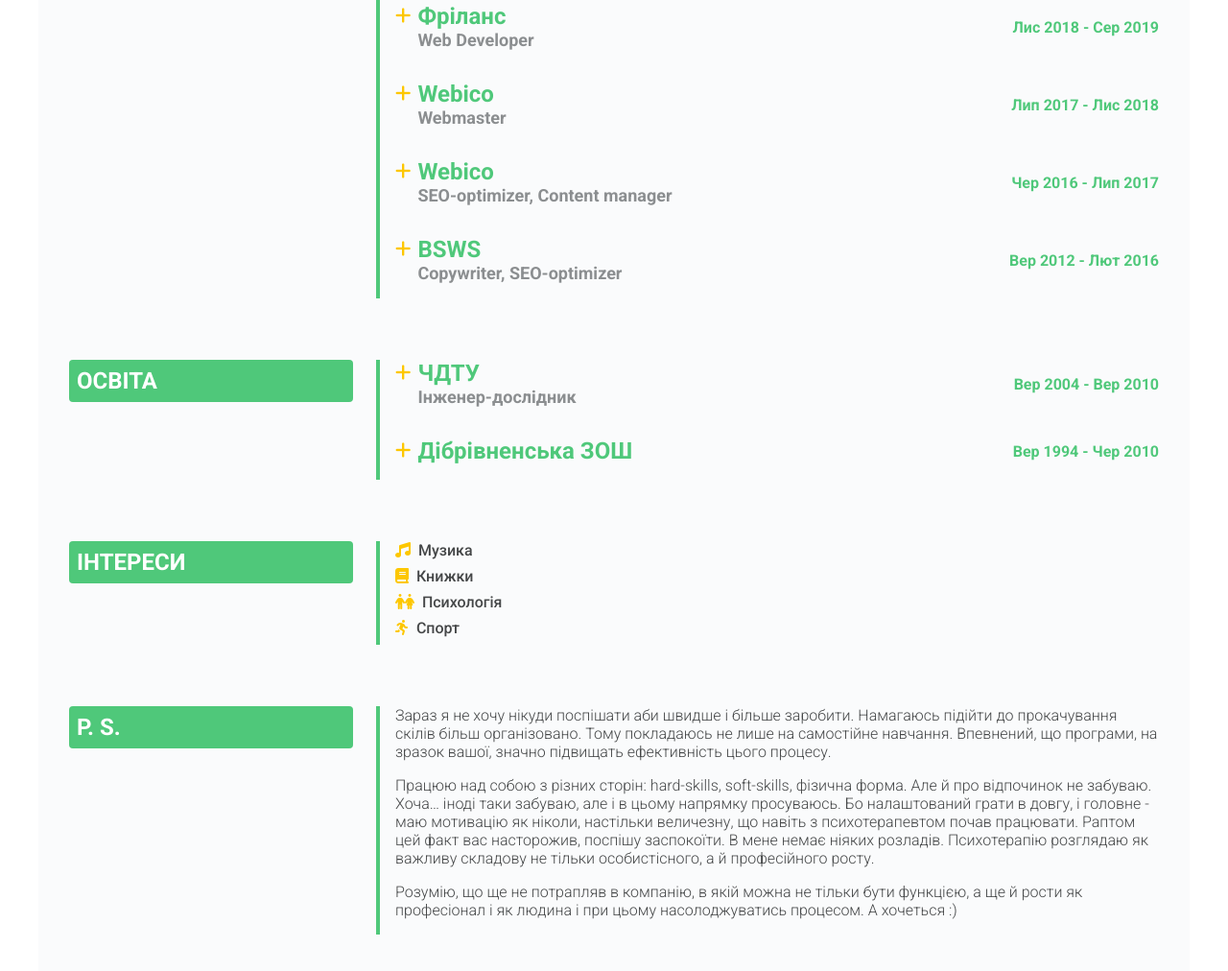
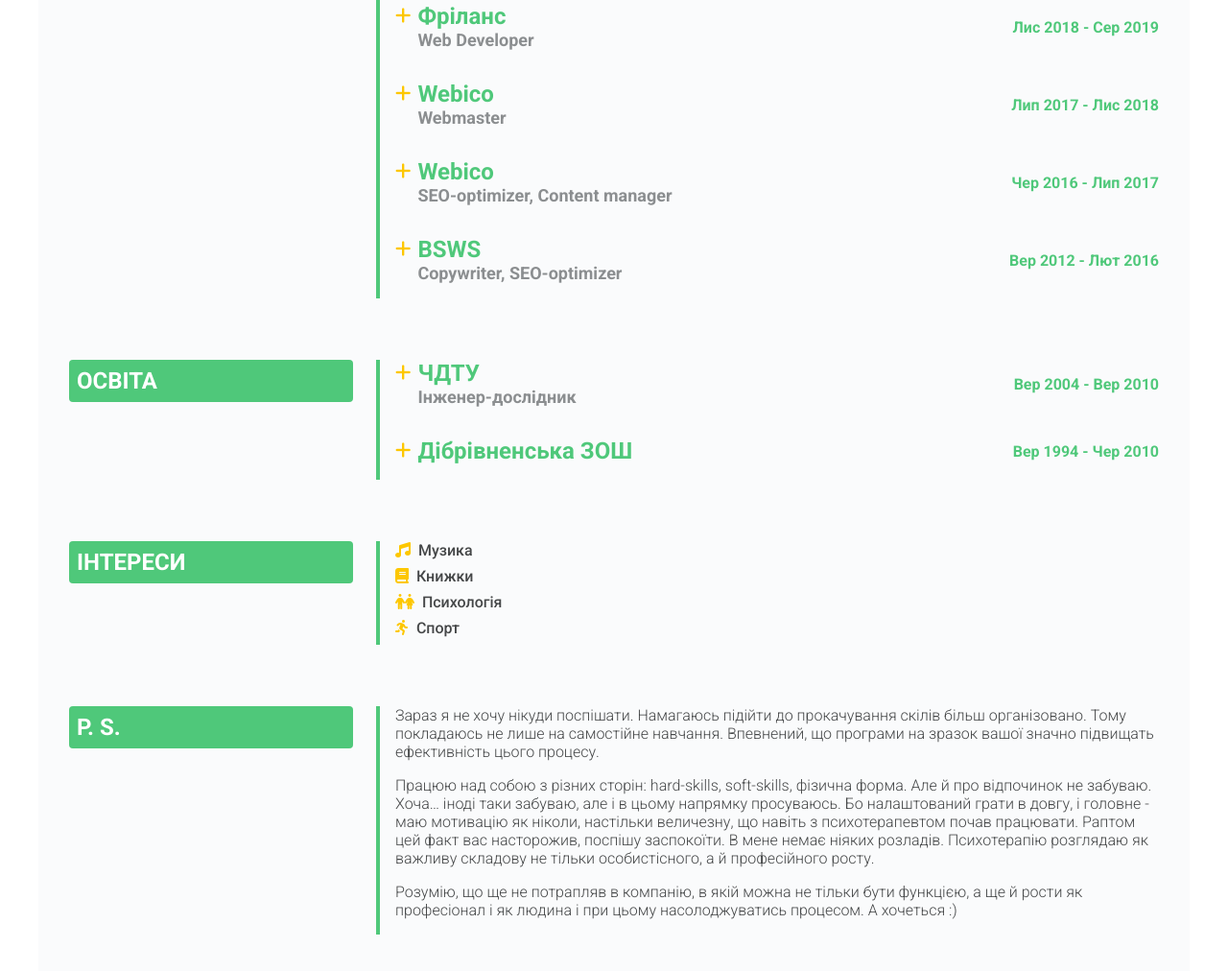
Before and after one commit to defender-8/my-cv, a plain HTML site: page index.html in a window 1280 px wide. Shown: the part 846-1858 px from the top of the page at 96% size. Drawn offline with Linux system fonts and the light colour scheme.

Commit message:
- ps edits

```diff
--- a/index.html
+++ b/index.html
@@ -427,9 +427,9 @@
       </div>
       <div class="section-right">
         <div class="section-content">
-          <p>Зараз я не хочу нікуди поспішати аби швидше і більше заробити. Намагаюсь підійти до
+          <p>Зараз я не хочу нікуди поспішати. Намагаюсь підійти до
             прокачування скілів більш організовано. Тому покладаюсь не лише на самостійне навчання.
-            Впевнений, що програми, на зразок вашої, значно підвищать ефективність цього
+            Впевнений, що програми на зразок вашої значно підвищать ефективність цього
             процесу.</p>
 
           <p>Працюю над собою з різних сторін: hard-skills, soft-skills, фізична форма. Але й про
```
